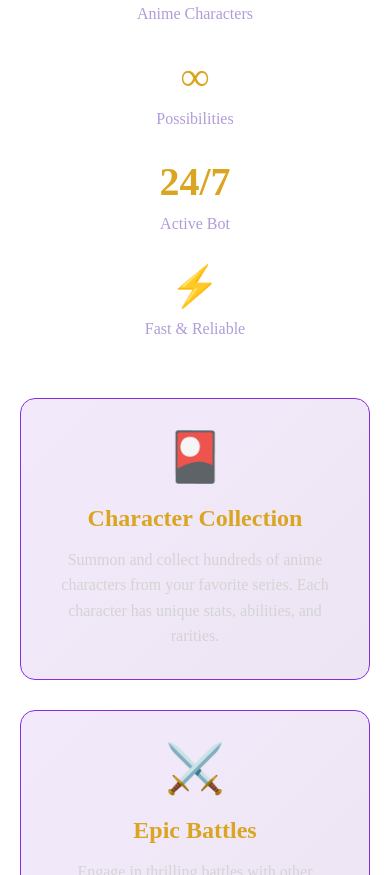
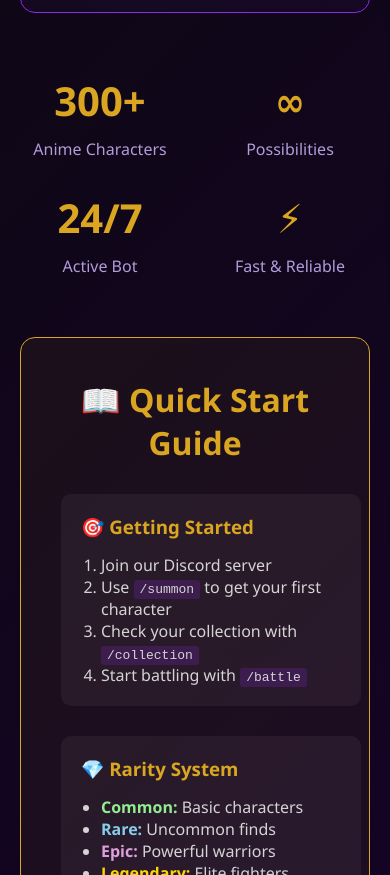
Before and after one commit to Elenyx/Nexium-RPG, a website: page index.html in a window 390 px wide. Shown: the part 1125-2000 px from the top of the page. Drawn offline with Linux system fonts and the light colour scheme.

Commit message:
fix: Restore original color theme and add navigation
- Restore the original beautiful black & purple color scheme
- Add fixed navigation header with Changelog, Guides, Blog
- Add comprehensive footer with Resources, Community, Nexium sections
- Include Terms & Conditions, Privacy Policy, Server Terms
- Fix all CSS syntax errors and HTML structure issues
- Maintain responsive design for mobile devices

```diff
--- a/index.html
+++ b/index.html
@@ -15,37 +15,16 @@
             scroll-behavior: smooth;
         }
 
+        body {
+            font-family: 'Segoe UI', Tahoma, Geneva, Verdana, sans-serif;
+            background: linear-gradient(135deg, #0a0a0a 0%, #1a0033 50%, #0a0a0a 100%);
+            color: #e0e0e0;
+            min-height: 100vh;
+            overflow-x: hidden;
+        }
+
         .container {
-            max-        </section>
-
-        <!-- Guides Section -->
-        <section id="guides" class="guides-section" style="margin: 60px 0; padding: 40px; background: rgba(218, 165, 32, 0.05); border-radius: 15px; border: 1px solid #daa520;">
-            <h2 style="color: #daa520; text-align: center; margin-bottom: 30px; font-size: 2rem;">📖 Quick Start Guide</h2>
-            <div style="display: grid; grid-template-columns: repeat(auto-fit, minmax(300px, 1fr)); gap: 30px; max-width: 1000px; margin: 0 auto;">
-                <div style="padding: 20px; background: rgba(255, 255, 255, 0.05); border-radius: 10px;">
-                    <h3 style="color: #daa520; margin-bottom: 15px;">🎯 Getting Started</h3>
-                    <ol style="color: #d4d4d4; padding-left: 20px;">
-                        <li>Join our Discord server</li>
-                        <li>Use <code style="background: rgba(138, 43, 226, 0.2); padding: 2px 6px; border-radius: 3px;">/summon</code> to get your first character</li>
-                        <li>Check your collection with <code style="background: rgba(138, 43, 226, 0.2); padding: 2px 6px; border-radius: 3px;">/collection</code></li>
-                        <li>Start battling with <code style="background: rgba(138, 43, 226, 0.2); padding: 2px 6px; border-radius: 3px;">/battle</code></li>
-                    </ol>
-                </div>
-                <div style="padding: 20px; background: rgba(255, 255, 255, 0.05); border-radius: 10px;">
-                    <h3 style="color: #daa520; margin-bottom: 15px;">💎 Rarity System</h3>
-                    <ul style="color: #d4d4d4; padding-left: 20px;">
-                        <li><strong style="color: #90EE90;">Common:</strong> Basic characters</li>
-                        <li><strong style="color: #87CEEB;">Rare:</strong> Uncommon finds</li>
-                        <li><strong style="color: #DDA0DD;">Epic:</strong> Powerful warriors</li>
-                        <li><strong style="color: #FFD700;">Legendary:</strong> Elite fighters</li>
-                        <li><strong style="color: #FF6347;">Mythic:</strong> Rare legends</li>
-                        <li><strong style="color: #FF4500;">Dimensional:</strong> Ultimate power</li>
-                    </ul>
-                </div>
-            </div>
-        </section>
-
-        <section class="features" id="features"> 1200px;
+            max-width: 1200px;
             margin: 0 auto;
             padding: 20px;
         }
@@ -361,6 +340,18 @@
             .logo {
                 font-size: 2.5rem;
             }
+
+            .features {
+                grid-template-columns: 1fr;
+            }
+
+            .stats {
+                grid-template-columns: repeat(2, 1fr);
+            }
+
+            .character-showcase {
+                grid-template-columns: repeat(auto-fit, minmax(200px, 1fr));
+            }
         }
 
         /* Animated background elements */
@@ -468,7 +459,34 @@
             </div>
         </section>
 
-        <section class="features" id="features">
+        <!-- Guides Section -->
+        <section id="guides" class="guides-section" style="margin: 60px 0; padding: 40px; background: rgba(218, 165, 32, 0.05); border-radius: 15px; border: 1px solid #daa520;">
+            <h2 style="color: #daa520; text-align: center; margin-bottom: 30px; font-size: 2rem;">📖 Quick Start Guide</h2>
+            <div style="display: grid; grid-template-columns: repeat(auto-fit, minmax(300px, 1fr)); gap: 30px; max-width: 1000px; margin: 0 auto;">
+                <div style="padding: 20px; background: rgba(255, 255, 255, 0.05); border-radius: 10px;">
+                    <h3 style="color: #daa520; margin-bottom: 15px;">🎯 Getting Started</h3>
+                    <ol style="color: #d4d4d4; padding-left: 20px;">
+                        <li>Join our Discord server</li>
+                        <li>Use <code style="background: rgba(138, 43, 226, 0.2); padding: 2px 6px; border-radius: 3px;">/summon</code> to get your first character</li>
+                        <li>Check your collection with <code style="background: rgba(138, 43, 226, 0.2); padding: 2px 6px; border-radius: 3px;">/collection</code></li>
+                        <li>Start battling with <code style="background: rgba(138, 43, 226, 0.2); padding: 2px 6px; border-radius: 3px;">/battle</code></li>
+                    </ol>
+                </div>
+                <div style="padding: 20px; background: rgba(255, 255, 255, 0.05); border-radius: 10px;">
+                    <h3 style="color: #daa520; margin-bottom: 15px;">💎 Rarity System</h3>
+                    <ul style="color: #d4d4d4; padding-left: 20px;">
+                        <li><strong style="color: #90EE90;">Common:</strong> Basic characters</li>
+                        <li><strong style="color: #87CEEB;">Rare:</strong> Uncommon finds</li>
+                        <li><strong style="color: #DDA0DD;">Epic:</strong> Powerful warriors</li>
+                        <li><strong style="color: #FFD700;">Legendary:</strong> Elite fighters</li>
+                        <li><strong style="color: #FF6347;">Mythic:</strong> Rare legends</li>
+                        <li><strong style="color: #FF4500;">Dimensional:</strong> Ultimate power</li>
+                    </ul>
+                </div>
+            </div>
+        </section>
+
+        <section class="features">
             <div class="feature-card">
                 <span class="feature-icon">🎴</span>
                 <h3 class="feature-title">Character Collection</h3>
```
